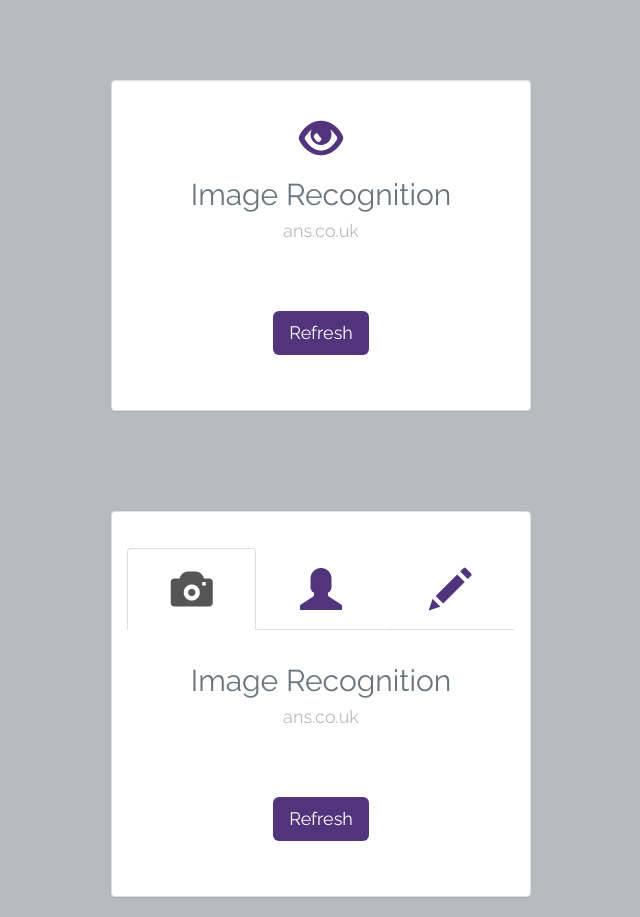
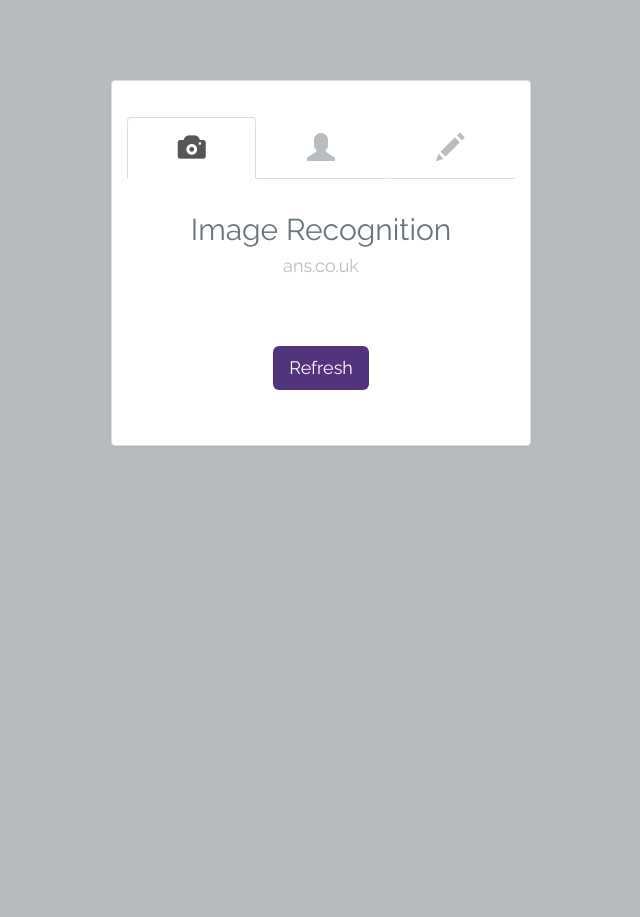
Before and after one commit to ANS-Bootcamp/azure-demo-gallery-linux, a website: page views/index.html in a window 1280 px wide. Shown: the whole page, without its empty margins (319-959 px from the left). After the commit the page ends 800 px from the top, so only its background shows below. Drawn offline with nearby package versions, Linux system fonts and the light colour scheme; files that its build step writes are made by us from their sources; no server answers; files whose address does not match are found by name.

Commit message:
undated index

```diff
--- a/public/css/styles.css
+++ b/public/css/styles.css
@@ -55,9 +55,18 @@ h4 {
   color: #B8BDC1;
 }
 
-.glyphicon {
-  font-size: 3em;
+.glyphicon:hover,
+.glyphicon:active,
+.glyphicon:focus
+{
+  font-size: 2em;
   color: #52347c;
+}
+
+.glyphicon
+{
+  font-size: 2em;
+  color: #B8BDC1;
 }
 
 h2 {
--- a/views/index.html
+++ b/views/index.html
@@ -11,29 +11,6 @@
   <link href="css/styles.css" rel="stylesheet">
 
 </head>
-<body>
-  <div class="container">
-    <div class="row">
-      <div class="col-xs-12">
-        <div class="panel-group">
-          <div class="panel panel-default">
-            <div class="panel-body">
-              <span class="glyphicon glyphicon-eye-open"></span>
-              <h2>Image Recognition</h2>
-              <h4>ans.co.uk</h4>
-              <div class="panel-body" id="gallery"></div>
-              <button class="btn btn-lg refresh-btn" type="button">Refresh</button>
-              <div>
-                <br>
-                <a href="/host" id="hostname"></a>
-              </div>
-            </div>
-          </div>
-        </div>
-    </div>
-    </div>
-  </div>
-
 <body>
   <div class="container">
     <div class="row">
```
Lines whose indentation alone changed are shown as unchanged.
